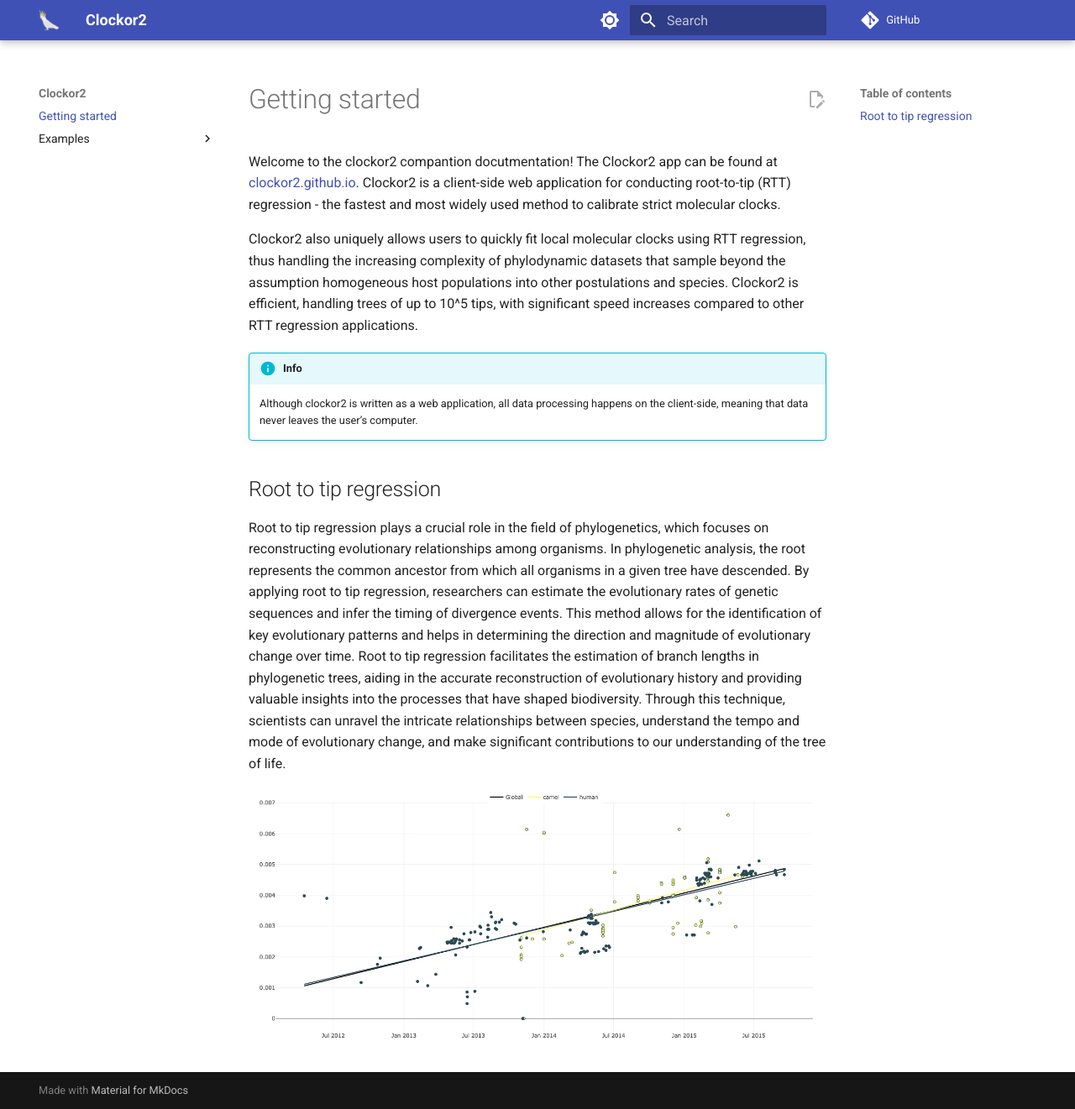
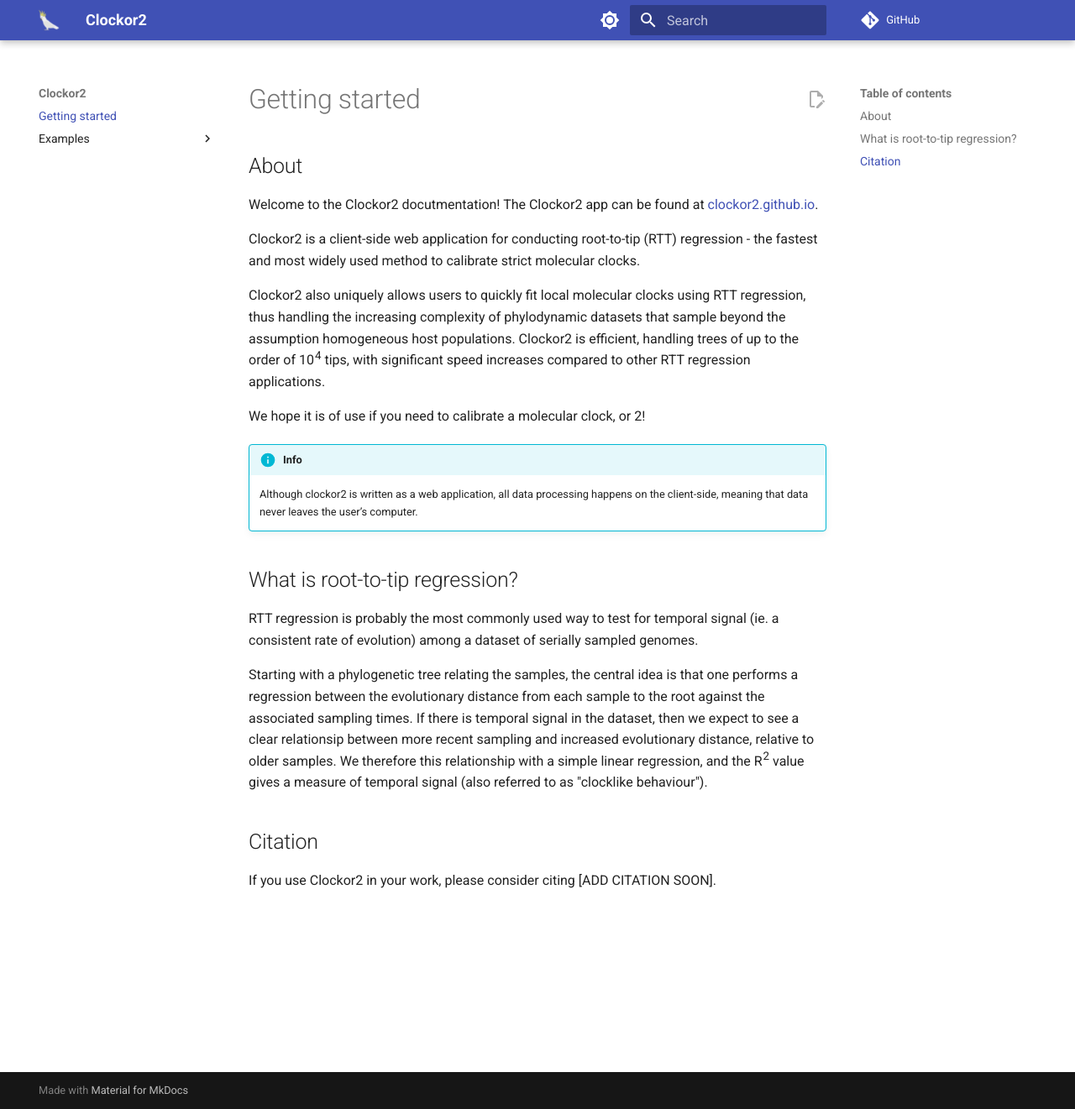
Before and after one commit to clockor2/clockor2, an MkDocs documentation site: the page built from docs/index.md, in a window 1280 px wide and 1321 px high. Shown: the whole window at 84% size. Built offline with MkDocs 1.6.1 and Material for MkDocs 9.7.7, drawn with Linux system fonts in a browser that asks for light colours; comment, search, counter and statistics services are not loaded.

Commit message:
added docs

```diff
--- a/docs/index.md
+++ b/docs/index.md
@@ -1,17 +1,23 @@
 # Getting started
 
+## About
+Welcome to the Clockor2 docutmentation! The Clockor2 app can be found at [clockor2.github.io](https://clockor2.github.io/).
 
+Clockor2 is a client-side web application for conducting root-to-tip (RTT) regression - the fastest and most widely used method to calibrate strict molecular clocks.
 
-Welcome to the clockor2 compantion docutmentation! The Clockor2 app can be found at [clockor2.github.io](https://clockor2.github.io/). Clockor2 is a client-side web application for conducting root-to-tip (RTT) regression - the fastest and most widely used method to calibrate strict molecular clocks.
+Clockor2 also uniquely allows users to quickly fit local molecular clocks using RTT regression, thus handling the increasing complexity of phylodynamic datasets that sample beyond the assumption homogeneous host populations. Clockor2 is efficient, handling trees of up to the order of 10<sup>4</sup> tips, with significant speed increases compared to other RTT regression applications.
 
-Clockor2 also uniquely allows users to quickly fit local molecular clocks using RTT regression, thus handling the increasing complexity of phylodynamic datasets that sample beyond the assumption homogeneous host populations into other postulations and species. Clockor2 is efficient, handling trees of up to 10^5 tips, with significant speed increases compared to other RTT regression applications.
+We hope it is of use if you need to calibrate a molecular clock, or 2!
 
 !!! info
 
     Although clockor2 is written as a web application, all data processing happens on the client-side, meaning that data never leaves the user’s computer.
 
-## Root to tip regression
+## What is root-to-tip regression?
+RTT regression is probably the most commonly used way to test for temporal signal (ie. a consistent rate of evolution) among a dataset of serially sampled genomes.
 
-Root to tip regression plays a crucial role in the field of phylogenetics, which focuses on reconstructing evolutionary relationships among organisms. In phylogenetic analysis, the root represents the common ancestor from which all organisms in a given tree have descended. By applying root to tip regression, researchers can estimate the evolutionary rates of genetic sequences and infer the timing of divergence events. This method allows for the identification of key evolutionary patterns and helps in determining the direction and magnitude of evolutionary change over time. Root to tip regression facilitates the estimation of branch lengths in phylogenetic trees, aiding in the accurate reconstruction of evolutionary history and providing valuable insights into the processes that have shaped biodiversity. Through this technique, scientists can unravel the intricate relationships between species, understand the tempo and mode of evolutionary change, and make significant contributions to our understanding of the tree of life.
+Starting with a phylogenetic tree relating the samples, the central idea is that one performs a regression between the evolutionary distance from each sample to the root against the associated sampling times. If there is temporal signal in the dataset, then we expect to see a clear relationsip between more recent sampling and increased evolutionary distance, relative to older samples. We therefore this relationship with a simple linear regression, and the R<sup>2</sup> value gives a measure of temporal signal (also referred to as "clocklike behaviour").
 
-![](images/rttr.png)
+
+## Citation
+If you use Clockor2 in your work, please consider citing [ADD CITATION SOON].
```
Also changed, not shown: docs/examples/example_1.md (deleted, +0 -1 lines), docs/examples/index.md (deleted, +0 -1 lines), docs/examples/mers.md (added, +47 -0 lines), docs/examples/sars-cov-2.md (added, +44 -0 lines), docs/images/mers-bfr.png (added), docs/images/mers-clocksearch.png (added), docs/images/mers-clocksearchresults.png (added), docs/images/mers-globalclock.png (added), docs/images/mers-initialregression.png (added), docs/images/mers-parsemetadata.png (added), docs/images/sars-cov-2-bfr.png (added), docs/images/sars-cov-2-clocksearch.png (added), docs/images/sars-cov-2-initialregression.png (added), docs/images/sars-cov-2-metadata.png (added).
